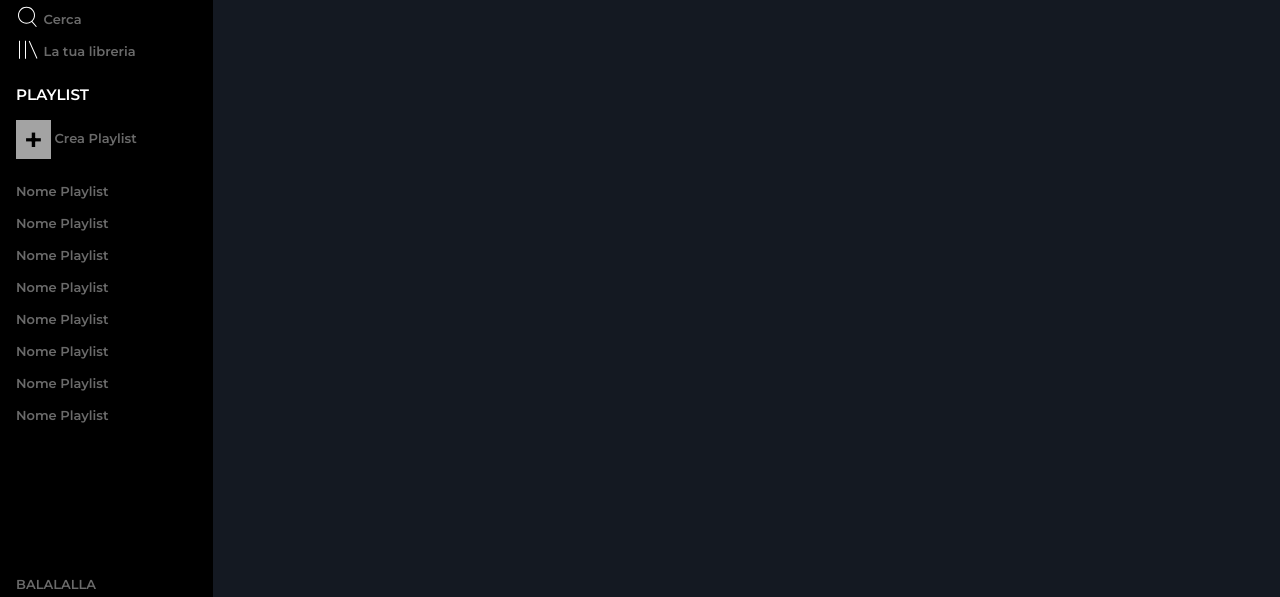
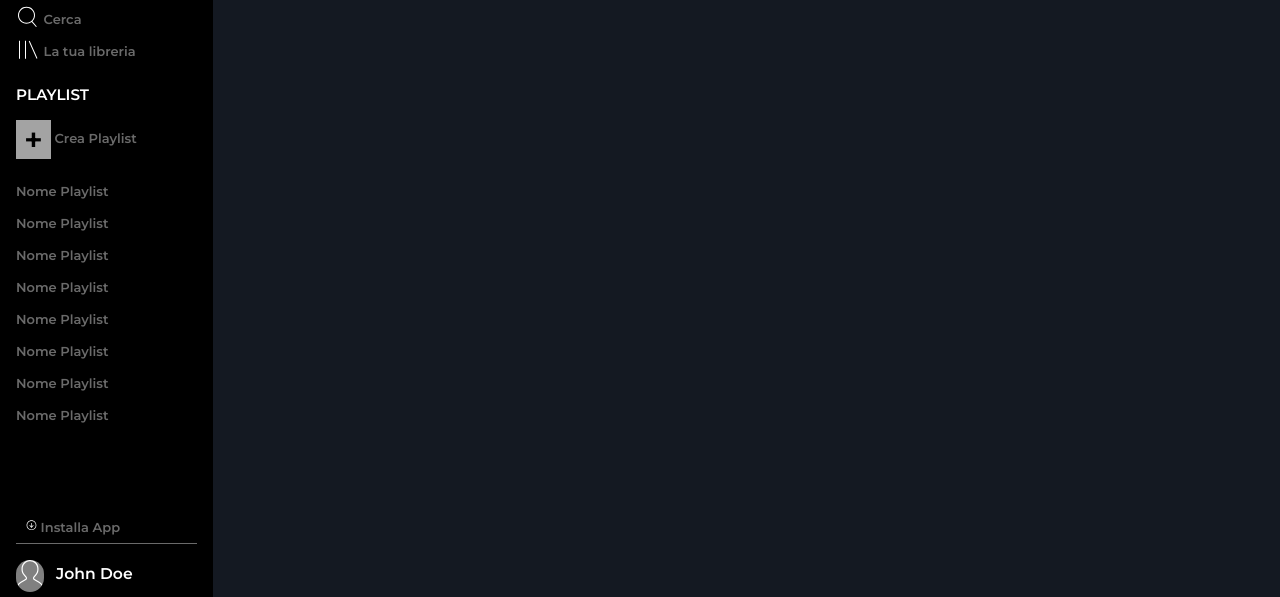
Before and after one commit to snerva/html-css-spotifyweb, a plain HTML site: page index.html in a window 1280 px wide. Shown: the part 110-707 px from the top of the page. Drawn offline with Linux system fonts and the light colour scheme.

Commit message:
sidebar bottom

```diff
--- a/assets/style.css
+++ b/assets/style.css
@@ -69,6 +69,7 @@ li{
     height: 1.5rem;
     margin-bottom: 0.5rem;
     vertical-align: middle;
+    color: var(--sp-text-sidebar);
 }
 
 .playlist h3{
@@ -87,6 +88,26 @@ li{
 }
 .playlist li{
     line-height: 2rem;
+}
+.install{
+    padding: 0.5rem;
+    margin-bottom: 1rem;
+    border-bottom: 1px solid var(--sp-text-sidebar);
+}
+.install img{
+    height: 13px;
+    color: var(--sp-text-sidebar);
+}
+.account img{
+    height: 2rem;
+    background-color: var(--sp-bkg-user);
+    border-radius: 50px;
+    vertical-align: middle;
+}
+.account span{
+    color: var(--sp-text-primary);
+    font-size: larger;
+    padding-left: 0.5rem;
 }
 /*sidebar*/
 
--- a/index.html
+++ b/index.html
@@ -73,7 +73,16 @@
                     </div>
                 </div>
 
-                <div class="sidebar_bottom">BALALALLA</div>
+                <div class="sidebar_bottom">
+                    <div class="install">
+                        <img src="./assets/img/download.svg" alt="">
+                        <span class="small_none"> Installa App</span>
+                    </div>
+                    <div class="account">
+                        <img src="./assets/img/profile.svg" alt="">
+                        <span class="small_none"> John Doe</span>
+                    </div>
+                </div>
             </div>
             <!--/.sidebar-->
 
```
